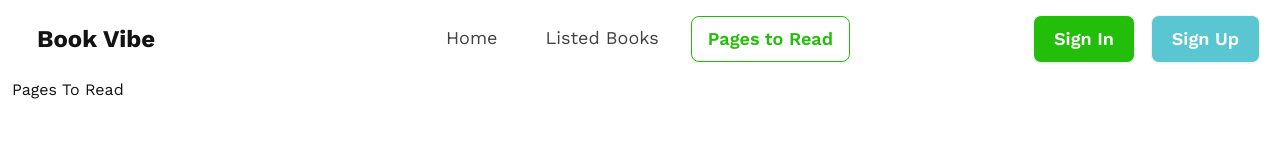
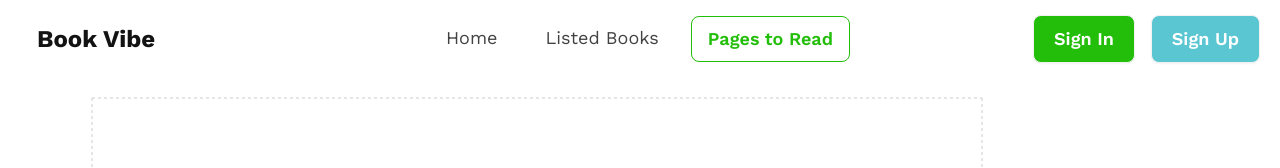
Before and after one commit to yasin-arft/Readopia, a React (Vite) app: page /pages_to_read in a window 1280 px wide. Shown: the top 168 px of the page. Built offline with nearby package versions, Linux system fonts and the light colour scheme; a web font is replaced by a local one.

Commit message:
simple custom shape bar chart added

```diff
--- a/package.json
+++ b/package.json
@@ -18,6 +18,7 @@
     "react-router-dom": "^6.22.3",
     "react-tabs": "^6.0.2",
     "react-toastify": "^10.0.5",
+    "recharts": "^2.12.3",
     "sort-by": "^1.2.0"
   },
   "devDependencies": {
--- a/src/Components/PagesToRead/PagesToRead.jsx
+++ b/src/Components/PagesToRead/PagesToRead.jsx
@@ -1,9 +1,77 @@
+import PropTypes from 'prop-types';
+import { BarChart, Bar, Cell, XAxis, YAxis, CartesianGrid} from 'recharts';
+import { getFromLS } from '../../utils/LocalStorage';
+import { useContext, useEffect, useState } from 'react';
+import { BookContext } from '../../Layouts/Root';
+
+const colors = ['#0088FE', '#00C49F', '#FFBB28', '#FF8042', 'red', 'pink', 'tomato', 'skyblue'];
+
+const getPath = (x, y, width, height) => {
+  return `M${x},${y + height}C${x + width / 3},${y + height} ${x + width / 2},${y + height / 3}
+  ${x + width / 2}, ${y}
+  C${x + width / 2},${y + height / 3} ${x + (2 * width) / 3},${y + height} ${x + width}, ${y + height}
+  Z`;
+};
+
+const TriangleBar = (props) => {
+  const { fill, x, y, width, height } = props;
+
+  return <path d={getPath(x, y, width, height)} stroke="none" fill={fill} />;
+};
+
 const PagesToRead = () => {
+  const readBooksId = getFromLS('read-books');
+  const books = useContext(BookContext);
+  const [data, setData] = useState([]);
+
+  useEffect(() => {
+    const readBooks = readBooksId.map(id => {
+      return books.find(book => book.bookId === id);
+    });
+
+    const newData = readBooks.map(item => {
+      const { bookName, totalPages } = item;
+      return { name: bookName, uv: totalPages }
+    });
+    setData(newData);
+  }, [books]);
+
+
   return (
-    <div>
-      <h3>Pages To Read</h3>
-    </div>
+    <>
+    {/* <ResponsiveContainer width={'100%'} height={'100%'}> */}
+      <BarChart
+        width={1000}
+        height={600}
+        data={data}
+        margin={{
+          top: 20,
+          right: 30,
+          left: 20,
+          bottom: 100,
+        }}
+      >
+        <CartesianGrid strokeDasharray="3 3" />
+        <XAxis dataKey="name"/>
+        <YAxis />
+        <Bar dataKey="uv" fill="#8884d8" shape={<TriangleBar />} label={{ position: 'top' }}>
+          {data.map((entry, index) => (
+            <Cell key={`cell-${index}`} fill={colors[index % 20]} />
+          ))}
+        </Bar>
+      </BarChart>
+      {/* </ResponsiveContainer> */}
+    </>
   );
 };
 
+TriangleBar.propTypes = {
+  props: PropTypes.object,
+  fill: PropTypes.string,
+  x: PropTypes.number,
+  y: PropTypes.number,
+  height: PropTypes.number,
+  width: PropTypes.number,
+};
+
 export default PagesToRead;
```
Also changed, not shown: 1 other file (tests, documents, lock files or other folders).
